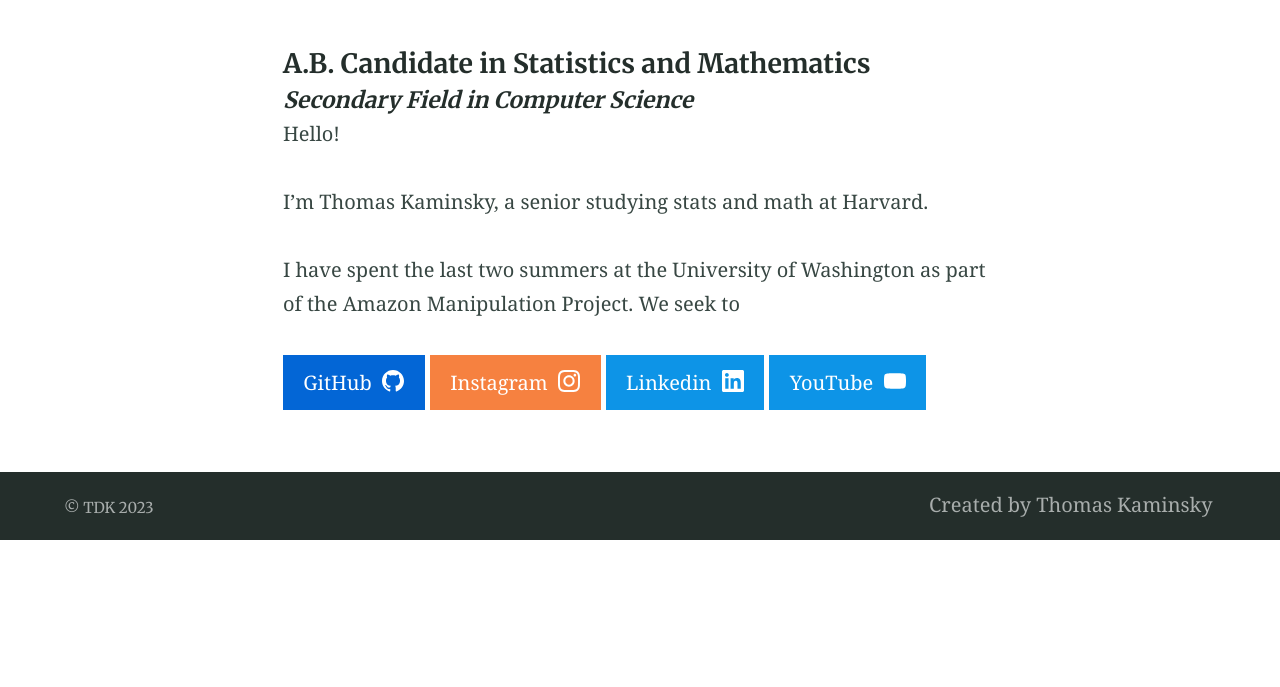
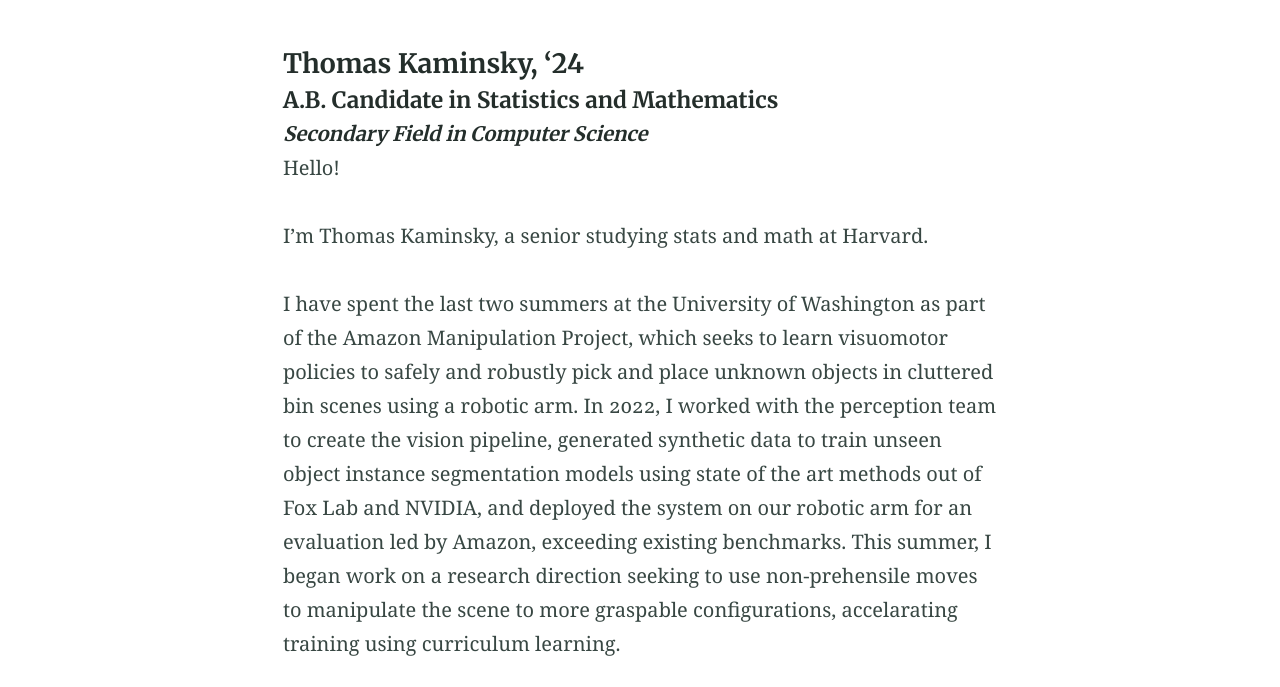
Before and after one commit to tkaminsky/tkaminsky.github.io, a Jekyll site: the page built from index.md, in a window 1280 px wide and 900 px high, scrolled down 215 px, cut to the strip 213-900 px from the top of the window. Built offline with Jekyll 4.4.1, drawn with Linux system fonts in a browser that asks for light colours; before the commit the page ends 968 px from its top, so only the background shows below that; some of the changed text lies outside the part shown.

Commit message:
Updated bio again

```diff
--- a/index.md
+++ b/index.md
@@ -6,14 +6,24 @@ feature_image: /cover_im.jpeg
 excerpt: "Hello! I'm Thomas Kaminsky, a senior studying stats and math at Harvard. I am passionate about leaveraging geometric reasoning to better understand and manipulate objects in the world. Thanks for visiting my website!"
 ---
 
-#### A.B. Candidate in **Statistics** and **Mathematics**
+#### Thomas Kaminsky, '24
 
-##### *Secondary Field in Computer Science*
+##### A.B. Candidate in **Statistics** and **Mathematics**
+
+###### *Secondary Field in Computer Science*
 
 Hello!
 
 I'm Thomas Kaminsky, a senior studying stats and math at Harvard.
 
-I have spent the last two summers at the University of Washington as part of the Amazon Manipulation Project. We seek to
+I have spent the last two summers at the University of Washington as part of the Amazon Manipulation Project, which seeks to learn visuomotor policies to safely and robustly pick and place unknown objects in cluttered bin scenes using a robotic arm. In 2022, I worked with the perception team to create the vision pipeline, generated synthetic data to train unseen object instance segmentation models using state of the art methods out of Fox Lab and NVIDIA, and deployed the system on our robotic arm for an evaluation led by Amazon, exceeding existing benchmarks. This summer, I began work on a research direction seeking to use non-prehensile moves to manipulate the scene to more graspable configurations, accelarating training using curriculum learning.
+
+I also spent a month at the Robotics: Perception and Manipulation Lab at the University of Minnesota, researching methods for learning probabilistic representations of objects with symmetries (such as a bottle and cap) for use in robotics.
+
+I am also passionate about teaching---I spent two years as a course assistant (CA) in Math 22AB, a year-long upperlevel math course on proof-based linear algebra and vector calculus. This year, I am teaching CS 184, an introduction to reinforcement learning co-taught by Professors Sham Kakade and Lucas Janson.
+
+
+
+
 
 {% include button.html text="GitHub" icon="github" link="https://github.com/tkaminsky" color="#0366d6" %} {% include button.html text="Instagram" link="https://www.instagram.com/tommy.kamin/" icon="instagram" color="#f68140" %} {% include button.html text="Linkedin" icon="linkedin" link="https://www.linkedin.com/in/thomas-kaminsky/" color="#0d94e7" %} {% include button.html text="YouTube" icon="youtube" link="https://www.youtube.com/@thomaskaminsky2930" color="#0d94e7" %}
```
